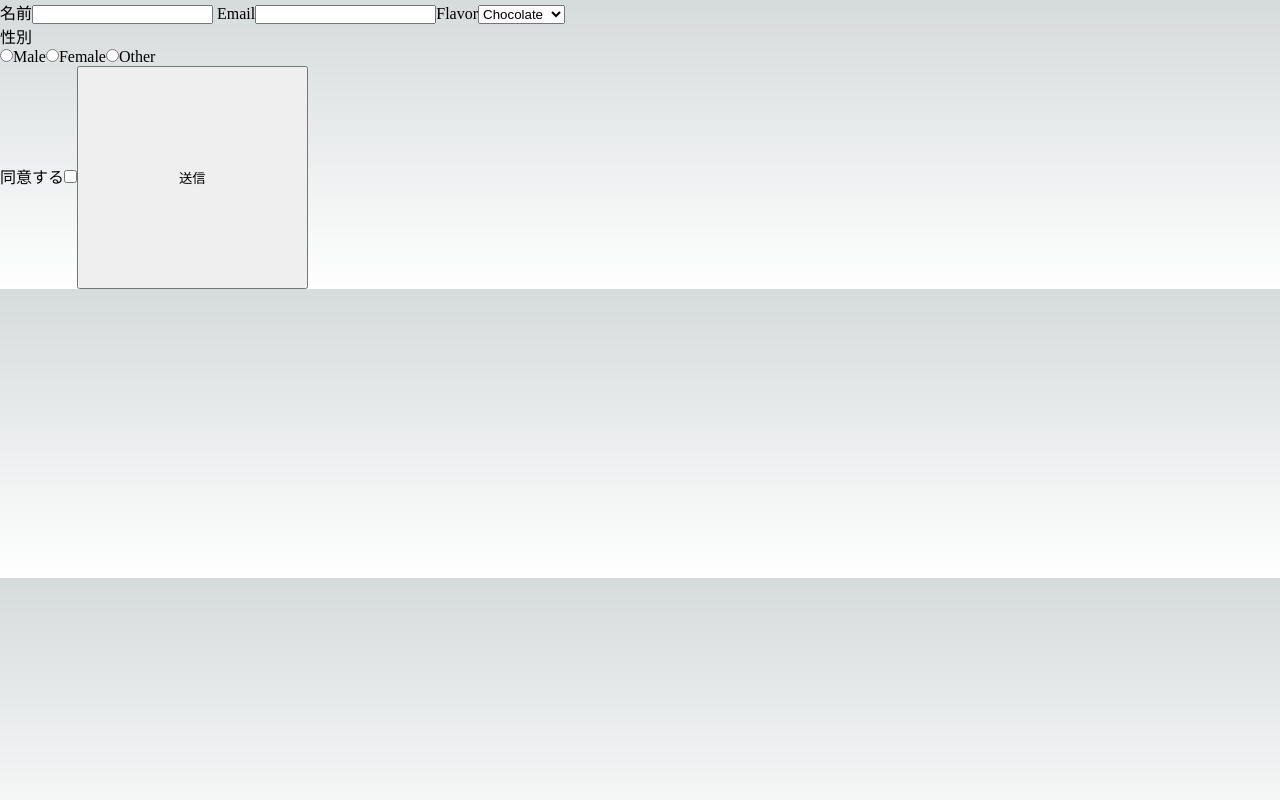
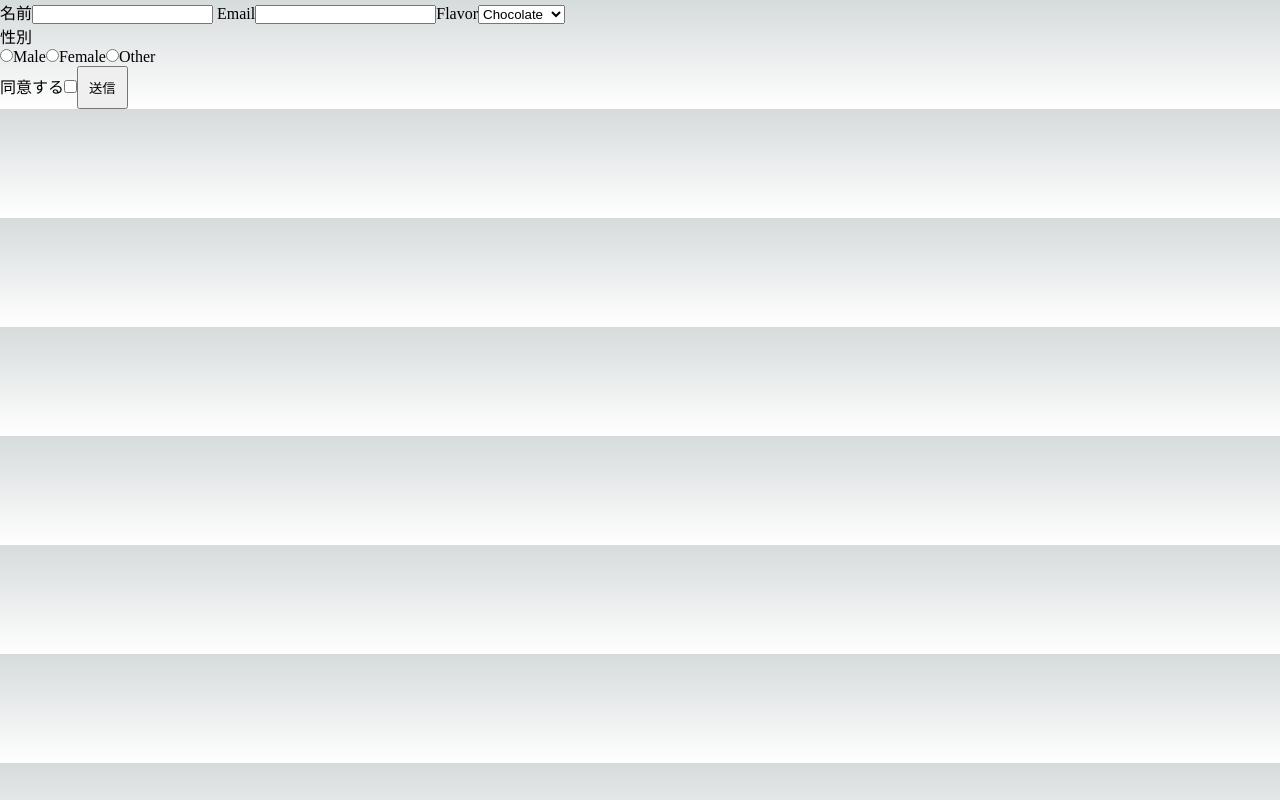
Before and after one commit to Kubo-yu/chromatic-frontmock, a Next.js app: page /t in a window 1280 px wide. Built offline with nearby package versions, Linux system fonts and the light colour scheme.

Commit message:
change padding test chromatic

```diff
--- a/src/components/Button.tsx
+++ b/src/components/Button.tsx
@@ -17,7 +17,7 @@ const Button = ({
   ...props
 }: ButtonProps) => {
   const buttonStyle = {
-    padding: '100px',
+    padding: '10px',
   };
   if (link) {
     return (
```
